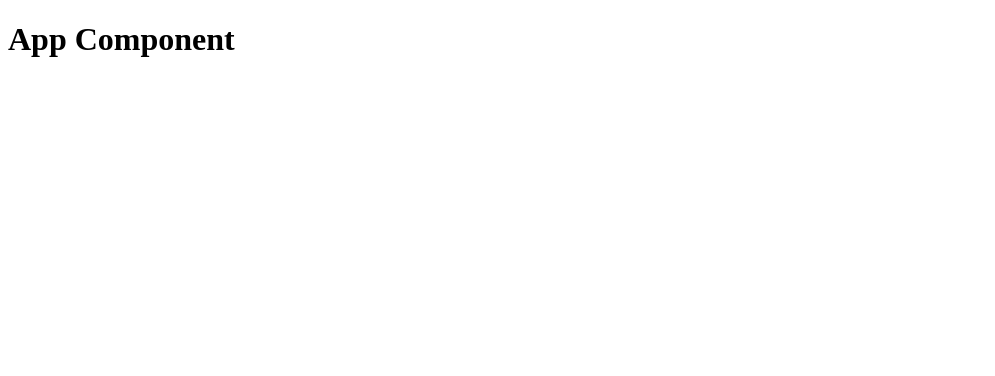
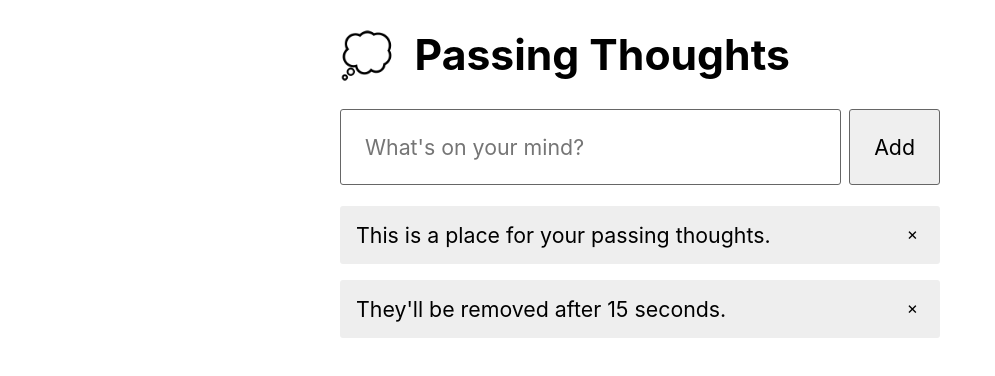
Before and after one commit to fatimaov/codecademy-passing-thoughts, a React (Vite) app: page / in a window 1280 px wide. Shown: the top 376 px of the page, without its empty margins (0-995 px from the left). Built offline with nearby package versions, Linux system fonts and the light colour scheme.

Commit message:
Set up project boilerplate

```diff
--- a/index.html
+++ b/index.html
@@ -4,11 +4,12 @@
 <head>
   <meta charset="UTF-8" />
   <meta name="viewport" content="width=device-width, initial-scale=1.0" />
+  <link rel="stylesheet" href="./src/assets/style.css">
   <title>Passing Thoughts</title>
 </head>
 
 <body>
-  <div id="root"></div>
+  <main id="app"></main>
   <script type="module" src="/src/main.jsx"></script>
 </body>
 
--- a/src/App.jsx
+++ b/src/App.jsx
@@ -1,9 +1,35 @@
-function App() {
+import { useState } from 'react';
+import { AddThoughtForm } from './components/AddThoughtForm';
+import { Thought } from './components/Thought';
+import { generateId, getNewExpirationTime } from './utils/utils';
+
+export default function App() {
+  const [thoughts, setThoughts] = useState([
+    {
+      id: generateId(),
+      text: 'This is a place for your passing thoughts.',
+      expiresAt: getNewExpirationTime(),
+    },
+    {
+      id: generateId(),
+      text: "They'll be removed after 15 seconds.",
+      expiresAt: getNewExpirationTime(),
+    },
+  ]);
+
   return (
-    <>
-      <h1>App Component</h1>
-    </>
-  )
+    <div className="App">
+      <header>
+        <h1>Passing Thoughts</h1>
+      </header>
+      <main>
+        <AddThoughtForm />
+        <ul className="thoughts">
+          {thoughts.map((thought) => (
+            <Thought key={thought.id} thought={thought} />
+          ))}
+        </ul>
+      </main>
+    </div>
+  );
 }
-
-export default App;
--- /dev/null
+++ b/src/assets/style.css
@@ -0,0 +1,72 @@
+body {
+    margin: 0;
+    font-size: 16pt;
+    font-family: -apple-system, BlinkMacSystemFont, 'Segoe UI', 'Roboto', 'Oxygen',
+        'Ubuntu', 'Cantarell', 'Fira Sans', 'Droid Sans', 'Helvetica Neue',
+        sans-serif;
+    -webkit-font-smoothing: antialiased;
+    -moz-osx-font-smoothing: grayscale;
+}
+
+input,
+button {
+    font: inherit;
+    box-sizing: border-box;
+}
+
+input[type='submit'],
+button {
+    cursor: pointer;
+}
+
+.App {
+    margin: 0 auto;
+    max-width: 600px;
+    width: 95%;
+}
+
+.App h1:before {
+    content: '💭';
+    margin-right: 0.5em;
+}
+
+.AddThoughtForm {
+    display: flex;
+    flex-wrap: wrap;
+}
+
+.AddThoughtForm input {
+    padding: 1.5rem;
+    border: 1px solid #666;
+    border-radius: 3px;
+}
+
+.AddThoughtForm input[type='text'] {
+    flex-grow: 1;
+    margin-right: 0.5rem;
+}
+
+.thoughts {
+    list-style-type: none;
+    padding: 0;
+}
+
+.Thought {
+    padding: 1rem;
+    margin-bottom: 1rem;
+    border-radius: 3px;
+    background-color: #eee;
+}
+
+.Thought .remove-button {
+    font-size: 80%;
+    float: right;
+    border: 0;
+    border-radius: 3px;
+    background: transparent;
+}
+
+.Thought .remove-button:hover {
+    color: #fff;
+    background-color: #000;
+}
--- /dev/null
+++ b/src/components/AddThoughtForm.jsx
@@ -0,0 +1,14 @@
+import { generateId, getNewExpirationTime } from '../utils/utils';
+
+export function AddThoughtForm(props) {
+  return (
+    <form className="AddThoughtForm">
+      <input
+        type="text"
+        aria-label="What's on your mind?"
+        placeholder="What's on your mind?"
+      />
+      <input type="submit" value="Add" />
+    </form>
+  );
+}
--- /dev/null
+++ b/src/components/Thought.jsx
@@ -0,0 +1,21 @@
+
+export function Thought(props) {
+  const { thought, removeThought } = props;
+
+  const handleRemoveClick = () => {
+    removeThought(thought.id);
+  };
+
+  return (
+    <li className="Thought">
+      <button
+        aria-label="Remove thought"
+        className="remove-button"
+        onClick={handleRemoveClick}
+      >
+        &times;
+      </button>
+      <div className="text">{thought.text}</div>
+    </li>
+  );
+}
--- a/src/main.jsx
+++ b/src/main.jsx
@@ -2,7 +2,7 @@ import { StrictMode } from 'react'
 import { createRoot } from 'react-dom/client'
 import App from './App.jsx'
 
-createRoot(document.getElementById('root')).render(
+createRoot(document.getElementById('app')).render(
   <StrictMode>
     <App />
   </StrictMode>,
--- /dev/null
+++ b/src/utils/utils.js
@@ -0,0 +1,10 @@
+export function getNewExpirationTime() {
+    return Date.now() + 15 * 1000;
+}
+
+let nextId = 0;
+export function generateId() {
+    const result = nextId;
+    nextId += 1;
+    return result;
+}
```
